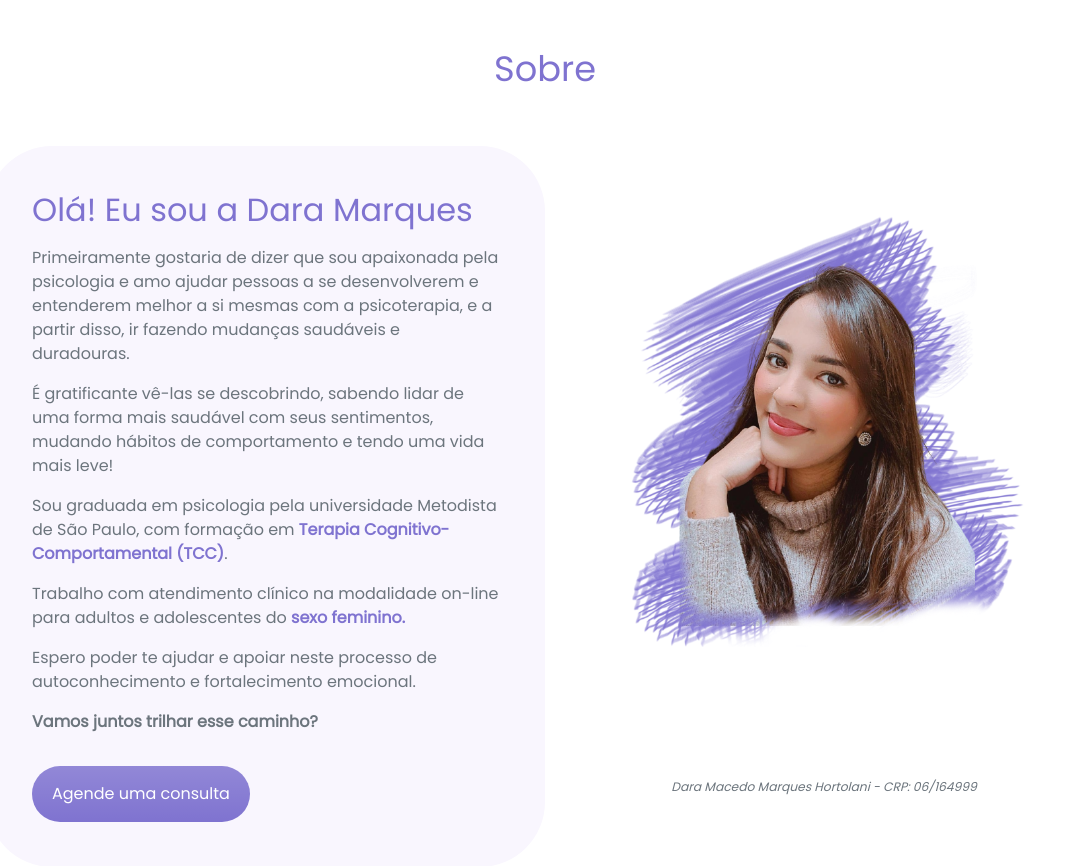
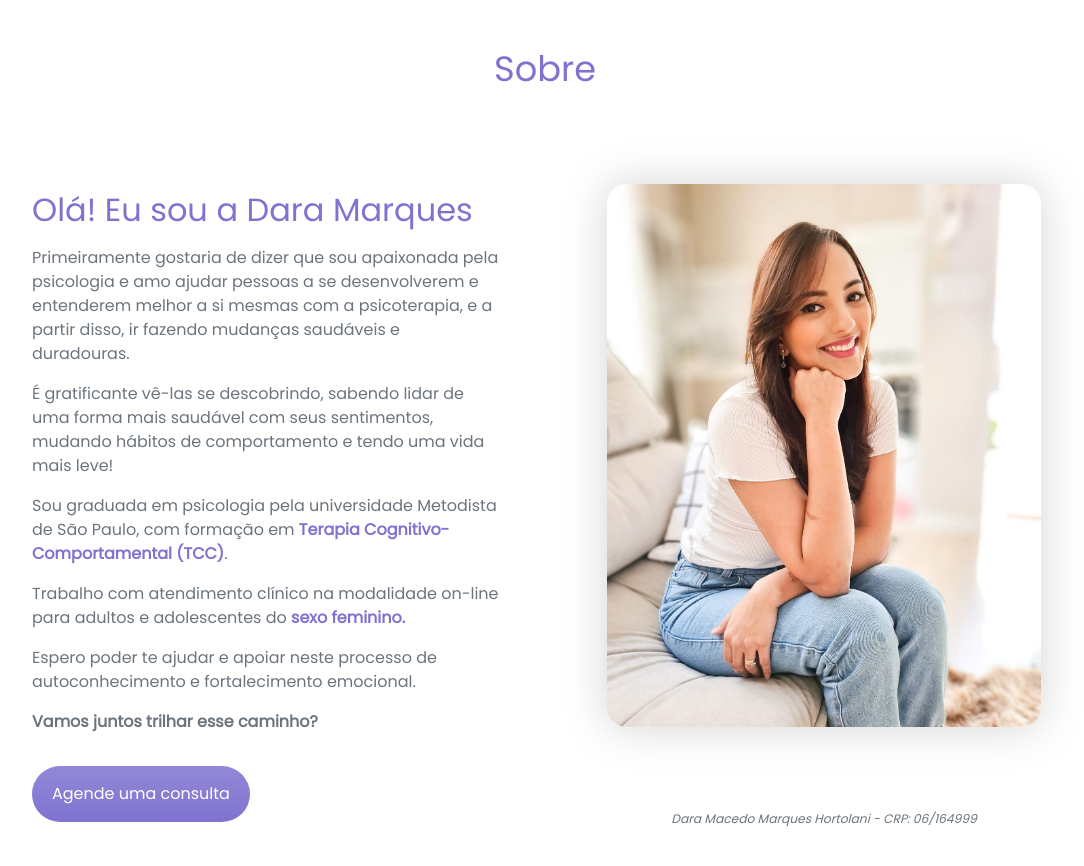
Before and after one commit to phchortolani/psidaramarquesv2, a Next.js app: page /src/components/sobre/sobre in a window 1280 px wide. Shown: the top 866 px of the page, without its empty margins (95-1179 px from the left). Built offline with nearby package versions, Linux system fonts and the light colour scheme.

Commit message:
up vercel

```diff
--- a/pages/src/components/NavBar.js
+++ b/pages/src/components/NavBar.js
@@ -45,12 +45,13 @@ export default function NavBar(props) {
             </div> */}
             <div >
                 <a href="./" className="navbar-brand">
-                   {/*  <img height={65} style={{ width: 'auto' }} src="/soLogo.png"></img> */}
+                    {/*  <img height={65} style={{ width: 'auto' }} src="/soLogo.png"></img> */}
                     <Image
                         src="/soLogo.png"
                         alt="Logo Dara Marques"
                         width={86}
                         height={65}
+                        className={"logoImg " + (navPosition.position > 100 ? "rolldown" : "")}
                     />
                 </a>
             </div>
--- a/pages/src/components/sobre/sobre.js
+++ b/pages/src/components/sobre/sobre.js
@@ -12,19 +12,20 @@ export default function Sobre(props) {
                 </div>
                 <div className="sobreImgContent p-2 text-center">
                     {/*       <img className="landImg" src="/land2.png" /> */}
-                    {!props.isMobile ? <Image
-                        src="/land2.png"
+                    {/*     {!props.isMobile ? <Image
+                        src="/sobreImg.png"
                         alt="Psicóloga Dara Marques"
                         width={400}
                         height={431}
                     /> : <Image
-                        src="/land2.png"
+                        src="/sobreImg.png"
                         alt="Psicóloga Dara Marques"
                         width={340}
                         height={367}
                     />
-                    }
-                    <cite className="text-muted pt-2 small">Dara Macedo Marques Hortolani - CRP: 06/164999</cite>
+                    } */}
+                    <img className="sobreImg" alt="Psicóloga Dara Marques" src="/sobreImg.png"></img>
+                    <cite className="text-muted pt-4 small">Dara Macedo Marques Hortolani - CRP: 06/164999</cite>
                 </div>
 
                 <div className=" sobreCards">
--- a/pages/src/components/terapia/terapia.js
+++ b/pages/src/components/terapia/terapia.js
@@ -7,7 +7,7 @@ export default function Terapia(props) {
                     <h2 className="titleSection">O que a terapia pode cuidar?</h2>
                 </div>
                 <div className="terapiaContent">
-                    {!props.isMobile ? <Image
+              {/*       {!props.isMobile ? <Image
                         src="/terapia.png"
                         alt="Psicóloga Dara Marques"
                         width={648}
@@ -19,8 +19,8 @@ export default function Terapia(props) {
                         height={302}
                     />
 
-                    }
-                 {/*    <img className="w-100 pb-5" src="/terapia.png"></img> */}
+                    } */}
+                    <img className="w-100 pb-5" src="/terapia.png"></img>
 
                     <div className="text-white terapiaList">
                         <ul className="list-unstyled mb-2">
--- a/styles/globals.css
+++ b/styles/globals.css
@@ -103,7 +103,28 @@ body::-webkit-scrollbar-thumb {
   grid-column: 2;
   grid-row-start: 1;
   grid-row-end: 3;
+  justify-items: center;
+  /*   background: linear-gradient(212deg, #8377d1, #b7afe5);
+  border-radius:30% 70% 38% 62% / 69% 42% 58% 31%; */
 
+}
+
+.sobreImg {
+
+  color: #212529;
+  -webkit-text-size-adjust: 100%;
+  -webkit-tap-highlight-color: transparent;
+  font-size: 14px;
+  text-align: center !important;
+  box-sizing: border-box;
+  padding: 0;
+  margin: 0;
+  vertical-align: middle;
+  width: 80% !important;
+  /*   border-radius: 42% 58% 32% 68% / 67% 17% 83% 33%; */
+  border-radius: 20px;
+  /*  filter: drop-shadow(2px 4px 6px lightgray) */
+  filter: drop-shadow(0px 0px 22px lightgray);
 }
 
 .titleLand {
@@ -242,6 +263,8 @@ a:hover {
 .headershadow {
   box-shadow: 0 4px 16px 0 rgb(0 0 0 / 5%);
   opacity: 0.96;
+  height: 3rem !important;
+
 }
 
 .atendimentoCards {
@@ -261,7 +284,6 @@ a:hover {
   border-radius: 65px;
   position: relative;
   overflow: hidden;
-  background-color: #f9f6fe;
 }
 
 .atendimentoCards>p {
@@ -346,6 +368,22 @@ section.terapia {
   width: 400px;
 }
 
+.logoImg {
+  color: transparent;
+  background: white;
+  border-radius: 100%;
+  transition: 300ms;
+}
+
+.logoImg.rolldown {
+  color: transparent;
+  background: white;
+  border-radius: 100%;
+  height: 32px;
+  width: 42px;
+  transition: 300ms;
+}
+
 
 .terapiaList {
   display: grid;
@@ -425,6 +463,8 @@ section.terapia {
   .landImg {
     width: 340px;
   }
+
+
 
   .navbar-toggler:focus {
     box-shadow: unset;
```
Also changed, not shown: public/sobreImg.png (added).
